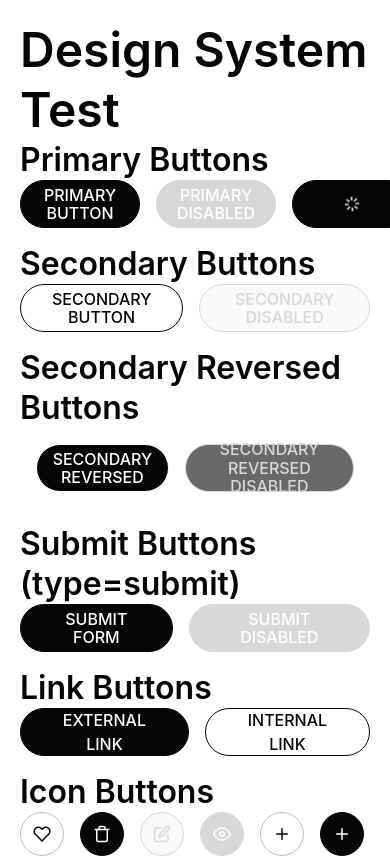
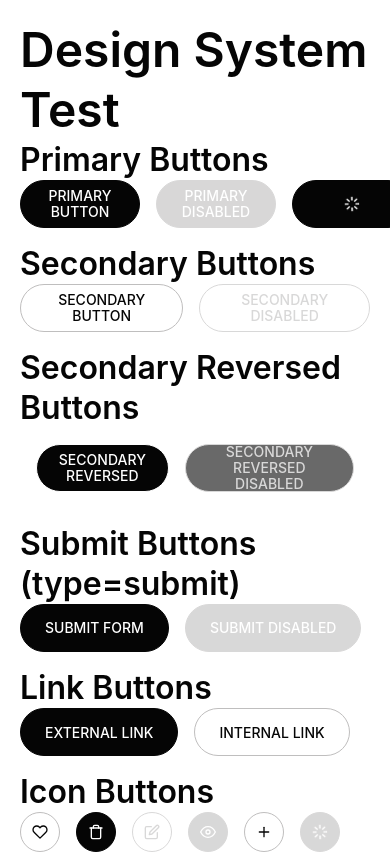
Before and after one commit to Racot86/foodies-project-team-3, a React app: page / in a window 390 px wide. Shown: the top 858 px of the page. Built offline with nearby package versions, Linux system fonts and the light colour scheme; the HTML template or start-up script is replaced by a standard one.

Commit message:
edit globals.css

```diff
--- a/src/components/ui/Button/Button.module.css
+++ b/src/components/ui/Button/Button.module.css
@@ -1,28 +1,41 @@
 /* Button Component Styles */
 .button {
   outline: none;
-  padding: 16px 32px;
+  padding: var(--spacing-md) var(--spacing-xl);
   height: 56px;
   min-width: 156px;
   cursor: pointer;
-  transition: all var(--transition-fast);
+  transition: var(--transition-fast);
   border-radius: 30px;
   text-decoration: none;
   display: inline-flex;
   align-items: center;
   justify-content: center;
-  gap: 8px;
+  gap: var(--spacing-sm);
   text-align: center;
   text-transform: uppercase;
   font-family: inherit;
-  font-weight: var(--font-weight-medium);
+  font-weight: var(--font-medium);
+  font-size: var(--font-md);
   background-color: transparent;
   border: 1px solid transparent;
-  color: var(--color-text-primary);
+  color: var(--color-text);
 }
 
 .iconLoading {
   animation: rotate var(--transition-slow) infinite;
+}
+
+/* Icon styling inside buttons */
+.button svg {
+  width: 16px;
+  height: 16px;
+  flex-shrink: 0;
+}
+
+/* When button contains both icon and text */
+.button svg + * {
+  margin-left: var(--spacing-xs);
 }
 
 .button:disabled {
@@ -32,63 +45,66 @@
   box-shadow: none !important;
 }
 
+/* Primary variant */
 .button.primary {
-  background-color: var(--color-text-primary);
-  color: var(--color-white);
-  border: 1px solid var(--color-text-primary);
+  background-color: var(--btn-primary-bg);
+  color: var(--btn-primary-text);
+  border-color: var(--btn-primary-border);
 }
 
 .button.primary:disabled,
 .button.primary:disabled:hover {
-  background-color: var(--color-light-gray);
+  background-color: var(--color-tertiary);
   color: var(--color-white);
-  border: 1px solid var(--color-light-gray);
+  border-color: var(--color-tertiary);
 }
 
-.button.primary:hover,
+.button.primary:hover:not(:disabled),
 .button.primary:focus-visible {
-  background-color: var(--color-primary);
-  border-color: var(--color-primary);
+  background-color: var(--btn-primary-hover-bg);
+  border-color: var(--btn-primary-hover-bg);
   transform: translateY(-2px);
   box-shadow: var(--shadow-lg);
 }
 
+/* Secondary variant */
 .button.secondary {
-  background-color: var(--color-white);
-  color: var(--color-primary);
-  border: 1px solid var(--color-text-primary);
+  background-color: var(--btn-secondary-bg);
+  color: var(--btn-secondary-text);
+  border-color: var(--btn-secondary-border);
 }
 
 .button.secondary:disabled,
 .button.secondary:disabled:hover {
-  background-color: var(--color-bg-secondary);
-  color: var(--color-light-gray);
-  border: 1px solid var(--color-light-gray);
+  background-color: var(--color-background);
+  color: var(--color-tertiary);
+  border-color: var(--color-tertiary);
 }
 
-.button.secondary:hover,
+.button.secondary:hover:not(:disabled),
 .button.secondary:focus-visible {
-  background-color: var(--color-primary);
-  color: var(--color-white);
-  border-color: var(--color-primary);
+  background-color: var(--btn-secondary-hover-bg);
+  color: var(--btn-secondary-hover-text);
+  border-color: var(--btn-secondary-hover-bg);
   transform: translateY(-2px);
   box-shadow: var(--shadow-lg);
 }
 
+/* Secondary Reversed variant */
 .button.secondary-reversed {
   background-color: var(--color-primary);
   color: var(--color-white);
-  border: 1px solid var(--color-white);
+  border-color: var(--color-white);
 }
 
 .button.secondary-reversed:disabled,
 .button.secondary-reversed:disabled:hover {
   background-color: var(--color-primary);
-  color: var(--color-light-gray);
-  border: 1px solid var(--color-light-gray);
+  color: var(--color-tertiary);
+  border-color: var(--color-tertiary);
 }
 
-.button.secondary-reversed:hover,
+.button.secondary-reversed:hover:not(:disabled),
 .button.secondary-reversed:focus-visible {
   background-color: var(--color-white);
   color: var(--color-primary);
@@ -97,13 +113,13 @@
   box-shadow: var(--shadow-lg);
 }
 
-/* Active states with ripple effect */
+/* Active states */
 .button:active:not(:disabled) {
   transform: translateY(0);
   box-shadow: var(--shadow-sm);
 }
 
-/* Focus states */
+/* Focus styles */
 .button:focus-visible {
   outline: 2px solid var(--color-primary);
   outline-offset: 2px;
@@ -121,9 +137,10 @@
 /* Responsive adjustments */
 @media (max-width: 767px) {
   .button {
-    padding: 12px 24px;
+    padding: var(--spacing-sm) var(--spacing-lg);
     height: 48px;
     min-width: 120px;
+    font-size: var(--font-sm);
   }
 }
 
@@ -133,8 +150,7 @@
     transition: none;
   }
 
-  .button:hover,
-  .button:focus-visible {
+  .button:hover:not(:disabled) {
     transform: none;
   }
 
--- a/src/components/ui/ButtonIcon/ButtonIcon.jsx
+++ b/src/components/ui/ButtonIcon/ButtonIcon.jsx
@@ -1,5 +1,6 @@
 import React from "react";
 import clsx from "clsx";
+import { FiLoader } from "react-icons/fi";
 import css from "./ButtonIcon.module.css";
 
 /**
@@ -35,10 +36,11 @@ const ButtonIcon = ({
   children,
   className,
   disabled = false,
+  loading = false,
   variant = VARIANTS.DEFAULT,
 }) => {
   const clickHandler = (event) => {
-    if (onClick && !disabled) {
+    if (onClick && !disabled && !loading) {
       event.preventDefault();
       onClick(event);
     }
@@ -51,9 +53,9 @@ const ButtonIcon = ({
       className={classNames}
       type="button"
       onClick={clickHandler}
-      disabled={disabled}
+      disabled={disabled || loading}
     >
-      {children}
+      {loading ? <FiLoader className={css.iconLoading} /> : children}
     </button>
   );
 };
--- a/src/components/ui/ButtonIcon/ButtonIcon.module.css
+++ b/src/components/ui/ButtonIcon/ButtonIcon.module.css
@@ -10,9 +10,9 @@
   align-items: center;
   justify-content: center;
   background-color: var(--color-white);
-  color: var(--color-text-primary);
-  border: 1px solid var(--color-border);
-  font-size: var(--font-size-lg);
+  color: var(--color-text);
+  border: 1px solid var(--color-tertiary);
+  font-size: var(--font-lg);
 }
 
 .button:disabled {
@@ -24,38 +24,38 @@
 
 .button:disabled,
 .button:disabled:hover {
-  background-color: var(--color-bg-secondary);
-  color: var(--color-light-gray);
-  border: 1px solid var(--color-light-gray);
+  background-color: var(--color-background);
+  color: var(--color-tertiary);
+  border: 1px solid var(--color-tertiary);
 }
 
 .button:hover,
 .button:focus-visible {
-  background-color: var(--color-text-primary);
+  background-color: var(--color-text);
   color: var(--color-white);
-  border-color: var(--color-text-primary);
+  border-color: var(--color-text);
   transform: translateY(-2px);
   box-shadow: var(--shadow-lg);
 }
 
 /* Variants */
 .button.primary {
-  background-color: var(--color-text-primary);
+  background-color: var(--color-text);
   color: var(--color-white);
-  border: 1px solid var(--color-text-primary);
+  border: 1px solid var(--color-text);
 }
 
 .button.primary:disabled,
 .button.primary:disabled:hover {
-  background-color: var(--color-light-gray);
+  background-color: var(--color-tertiary);
   color: var(--color-white);
-  border: 1px solid var(--color-light-gray);
+  border: 1px solid var(--color-tertiary);
 }
 
 .button.primary:hover,
 .button.primary:focus-visible {
-  background-color: var(--color-primary);
-  border-color: var(--color-primary);
+  background-color: var(--color-secondary);
+  border-color: var(--color-secondary);
   transform: translateY(-2px);
   box-shadow: var(--shadow-lg);
 }
@@ -65,3 +65,42 @@
   transform: translateY(0);
   box-shadow: var(--shadow-sm);
 }
+
+/* Loading state */
+.iconLoading {
+  animation: rotate var(--transition-slow) infinite;
+}
+
+@keyframes rotate {
+  from {
+    transform: rotate(0deg);
+  }
+  to {
+    transform: rotate(360deg);
+  }
+}
+
+/* Responsive adjustments */
+@media (max-width: 767px) {
+  .button {
+    width: 40px;
+    height: 40px;
+    font-size: var(--font-md);
+  }
+}
+
+/* Accessibility */
+@media (prefers-reduced-motion: reduce) {
+  .button {
+    transition: none;
+  }
+
+  .button:hover,
+  .button:focus-visible {
+    transform: none;
+  }
+
+  .iconLoading {
+    animation: none;
+  }
+}
--- a/src/styles/globals.css
+++ b/src/styles/globals.css
@@ -23,11 +23,11 @@ html {
 body {
   font-family: "Inter", -apple-system, BlinkMacSystemFont, "Segoe UI", Roboto,
     sans-serif;
-  font-size: var(--font-size-md);
-  font-weight: var(--font-weight-normal);
+  font-size: var(--font-md);
+  font-weight: var(--font-normal);
   line-height: var(--line-height-normal);
-  color: var(--color-text-primary);
-  background-color: var(--color-bg-primary);
+  color: var(--color-text);
+  background-color: var(--color-background);
   -webkit-font-smoothing: antialiased;
   -moz-osx-font-smoothing: grayscale;
 }
@@ -90,33 +90,33 @@ h3,
 h4,
 h5,
 h6 {
-  font-weight: var(--font-weight-semibold);
+  font-weight: var(--font-semibold);
   line-height: var(--line-height-tight);
-  color: var(--color-text-primary);
+  color: var(--color-text);
 }
 
 h1 {
-  font-size: var(--font-size-4xl);
+  font-size: var(--font-4xl);
 }
 
 h2 {
-  font-size: var(--font-size-3xl);
+  font-size: var(--font-3xl);
 }
 
 h3 {
-  font-size: var(--font-size-2xl);
+  font-size: var(--font-2xl);
 }
 
 h4 {
-  font-size: var(--font-size-xl);
+  font-size: var(--font-xl);
 }
 
 h5 {
-  font-size: var(--font-size-lg);
+  font-size: var(--font-lg);
 }
 
 h6 {
-  font-size: var(--font-size-md);
+  font-size: var(--font-md);
 }
 
 /* Responsive utilities */
@@ -176,14 +176,14 @@ html {
 }
 
 ::-webkit-scrollbar-track {
-  background: var(--color-bg-secondary);
+  background: var(--color-background);
 }
 
 ::-webkit-scrollbar-thumb {
-  background: var(--color-border);
+  background: var(--color-tertiary);
   border-radius: var(--radius-sm);
 }
 
 ::-webkit-scrollbar-thumb:hover {
-  background: var(--color-border-hover);
+  background: var(--color-secondary);
 }
--- a/src/styles/variables.css
+++ b/src/styles/variables.css
@@ -1,86 +1,83 @@
-/* Design System Variables */
+/* src/styles/variables.css */
+
 :root {
-  /* Colors */
-  --color-primary: #050505;
-  --color-secondary: #1a1a1a;
-  --color-light-gray: #bfbebe;
-  --color-white: #ffffff;
-  --color-black: #050505;
-  --color-dark-gray: #1a1a1a;
+  /* === COLORS === */
+  --color-primary: #050505; /* Основний чорний */
+  --color-secondary: #1a1a1a; /* Темно-сірий */
+  --color-tertiary: #bfbebe; /* Світло-сірий */
+  --color-white: #ffffff; /* Білий */
 
-  /* Additional semantic colors */
-  --color-text-primary: #050505;
-  --color-text-secondary: #1a1a1a;
-  --color-text-light: #bfbebe;
-  --color-bg-primary: #ffffff;
-  --color-bg-secondary: #f5f5f5;
-  --color-border: #bfbebe;
-  --color-border-hover: #1a1a1a;
+  /* === SEMANTIC COLORS === */
+  --color-background: var(--color-white);
+  --color-background-dark: var(--color-primary);
+  --color-text: var(--color-primary);
+  --color-text-secondary: var(--color-secondary);
+  --color-text-muted: var(--color-tertiary);
+  --color-text-inverse: var(--color-white);
 
-  /* Border radius */
+  /* === BUTTON COLORS === */
+  --btn-primary-bg: var(--color-primary);
+  --btn-primary-text: var(--color-white);
+  --btn-primary-border: var(--color-primary);
+  --btn-primary-hover-bg: var(--color-secondary);
+
+  --btn-secondary-bg: transparent;
+  --btn-secondary-text: var(--color-primary);
+  --btn-secondary-border: var(--color-tertiary);
+  --btn-secondary-hover-bg: var(--color-primary);
+  --btn-secondary-hover-text: var(--color-white);
+
+  /* === SPACING === */
+  --spacing-xs: 4px;
+  --spacing-sm: 8px;
+  --spacing-md: 16px;
+  --spacing-lg: 24px;
+  --spacing-xl: 32px;
+  --spacing-2xl: 48px;
+  --spacing-3xl: 64px;
+
+  /* === FONT SIZES === */
+  --font-xs: 12px;
+  --font-sm: 14px;
+  --font-md: 16px;
+  --font-lg: 18px;
+  --font-xl: 20px;
+  --font-2xl: 24px;
+  --font-3xl: 32px;
+  --font-4xl: 48px;
+
+  /* === FONT WEIGHTS === */
+  --font-normal: 400;
+  --font-medium: 500;
+  --font-semibold: 600;
+  --font-bold: 700;
+
+  /* === BORDER RADIUS === */
   --radius-sm: 4px;
   --radius-md: 8px;
   --radius-lg: 12px;
   --radius-xl: 16px;
   --radius-full: 9999px;
 
-  /* Font sizes */
-  --font-size-xs: 12px;
-  --font-size-sm: 14px;
-  --font-size-md: 16px;
-  --font-size-lg: 18px;
-  --font-size-xl: 20px;
-  --font-size-2xl: 24px;
-  --font-size-3xl: 32px;
-  --font-size-4xl: 48px;
-
-  /* Font weights */
-  --font-weight-light: 300;
-  --font-weight-normal: 400;
-  --font-weight-medium: 500;
-  --font-weight-semibold: 600;
-  --font-weight-bold: 700;
-
+  /* === SHADOWS === */
   /* Line heights */
   --line-height-tight: 1.25;
   --line-height-normal: 1.5;
-  --line-height-relaxed: 1.75;
+  --shadow-sm: 0 1px 2px 0 rgba(0, 0, 0, 0.05);
+  --shadow-md: 0 4px 6px -1px rgba(0, 0, 0, 0.1);
+  --shadow-lg: 0 10px 15px -3px rgba(0, 0, 0, 0.1);
 
-  /* Shadows */
-  --shadow-sm: 0 1px 2px rgba(0, 0, 0, 0.1);
-  --shadow-md: 0 4px 6px rgba(0, 0, 0, 0.1);
-  --shadow-lg: 0 8px 15px rgba(0, 0, 0, 0.1);
-  --shadow-xl: 0 20px 25px rgba(0, 0, 0, 0.1);
+  /* === TRANSITIONS === */
+  --transition-fast: 150ms ease-in-out;
+  --transition-normal: 250ms ease-in-out;
+  --transition-slow: 350ms ease-in-out;
 
-  /* Transitions */
-  --transition-fast: 0.15s ease;
-  --transition-normal: 0.3s ease;
-  --transition-slow: 0.5s ease;
-
-  /* Z-index */
-  --z-dropdown: 1000;
-  --z-modal: 1050;
-  --z-tooltip: 1100;
-
-  /* Breakpoints (for reference in JS) */
-  --breakpoint-mobile: 375px;
-  --breakpoint-tablet: 768px;
-  --breakpoint-desktop: 1440px;
-
-  /* Container max-widths */
+  /* === BREAKPOINTS (for reference) === */
+  /* mobile-small: up to 374px */
+  /* mobile: 375px - 767px */
+  /* tablet: 768px - 1439px */
+  /* desktop: 1440px+ */
   --container-mobile: 375px;
   --container-tablet: 768px;
   --container-desktop: 1440px;
-
-  /* Grid */
-  --grid-columns: 12;
-  --grid-gap: var(--spacing-md);
 }
-
-/* Dark mode variables (для майбутнього використання) */
-[data-theme="dark"] {
-  --color-text-primary: #ffffff;
-  --color-text-secondary: #bfbebe;
-  --color-bg-primary: #1a1a1a;
-  --color-bg-secondary: #050505;
-}
```
